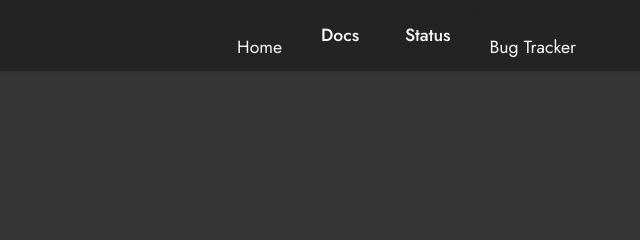
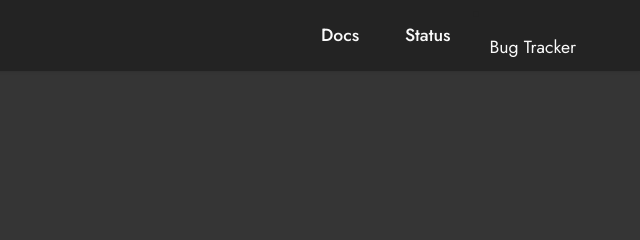
Before and after one commit to SkyBlox-Systems/TicketBot-Website, a plain HTML site: page index.html in a window 1280 px wide. Shown: the top 240 px of the page, 640-1280 px from the left. Drawn offline with Linux system fonts and the light colour scheme; a script that the page names is missing; files whose address does not match are found by name.

Commit message:
Update index.html

```diff
--- a/index.html
+++ b/index.html
@@ -59,7 +59,6 @@
                 </div>
             </button>
             <div class="collapse navbar-collapse" id="navbarSupportedContent">
-            </li><li class="nav-item"><a class="nav-link link text-white text-primary display-4" href="https:ticketbots.tk/">Home</a></li></ul>
                 <ul class="navbar-nav nav-dropdown nav-right" data-app-modern-menu="true"><li class="nav-item"><a class="nav-link link text-white text-primary display-4" href="https://docs.ticketbots.tk/">Docs</a>
                 </li><li class="nav-item"><a class="nav-link link text-white text-primary display-4" href="https://status.ticketbots.tk/">Status</a></li></ul>
                 </li><li class="nav-item"><a class="nav-link link text-white text-primary display-4" href="https://trello.com/b/eTcE4fWo/ticket-bot-bugs">Bug Tracker</a></li></ul>
```
